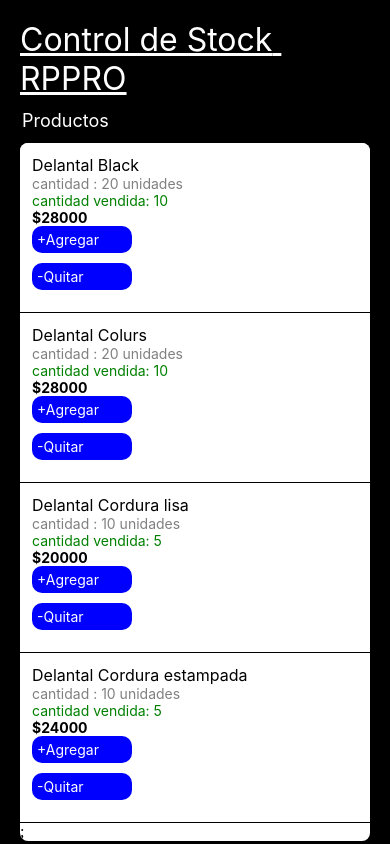
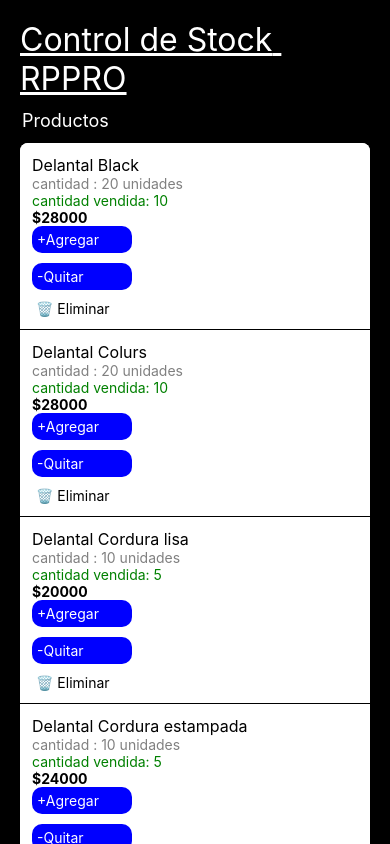
Before and after one commit to NICOGATT/controlDeStockRppro, a React Native app: screen / in a window 390 px wide. Built offline with nearby package versions, Linux system fonts and the light colour scheme.

Commit message:
feat(Productos) : Implemente eliminar el producto

```diff
--- a/src/components/ProductItem.tsx
+++ b/src/components/ProductItem.tsx
@@ -1,5 +1,5 @@
 import { useState } from "react";
-import {StyleSheet, View, Text, TouchableOpacity} from "react-native";
+import {StyleSheet, View, Text, TouchableOpacity, Pressable} from "react-native";
 
 type ProductItemProps = {
     key : number,
@@ -9,9 +9,10 @@ type ProductItemProps = {
     precio : number;
     onAgregar : () => void;
     onQuitar : () => void;
+    onDelete : () => void;
 }
 
-export function ProductItem({nombre, cantidadInicial, cantidadVendida, precio, onAgregar, onQuitar} : ProductItemProps) {
+export function ProductItem({nombre, cantidadInicial, cantidadVendida, precio, onAgregar, onQuitar, onDelete} : ProductItemProps) {
     const disableQuitar = cantidadInicial === 0;
     return (
         <View style = {styles.container}>
@@ -30,6 +31,9 @@ export function ProductItem({nombre, cantidadInicial, cantidadVendida, precio, o
             >
                 <Text style ={styles.textButton}>-Quitar</Text>
             </TouchableOpacity>
+            <Pressable onPress = {onDelete}>
+                <Text > 🗑️ Eliminar</Text>
+            </Pressable>
         </View>
     )
 }
```
